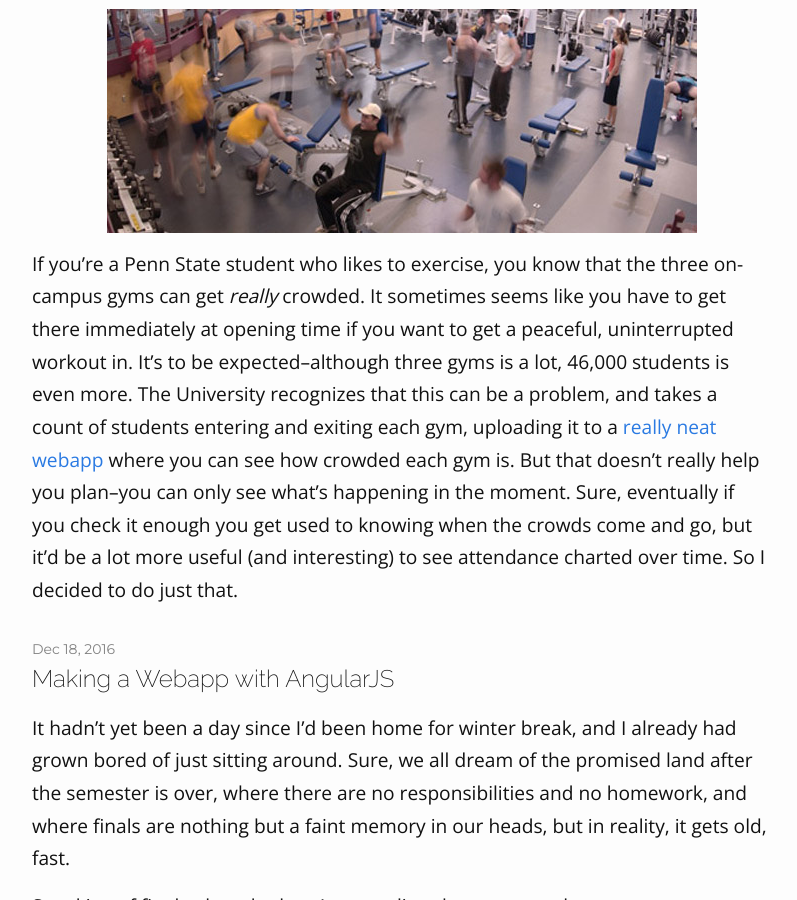
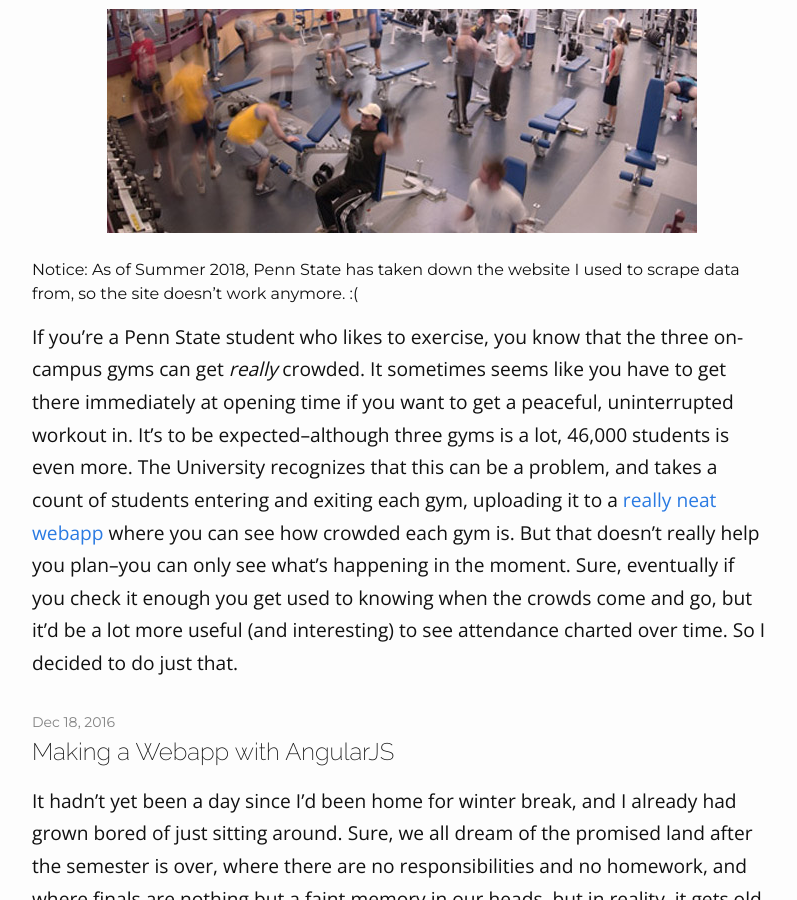
Before and after one commit to bsosnader/sosnader.tk.source, a Jekyll site: the page built from index.html, in a window 1280 px wide and 900 px high, scrolled down 2388 px. Shown: the whole window, without its empty margins (238-1035 px from the left). Built offline with Jekyll 4.4.1, drawn with Linux system fonts in a browser that asks for light colours.

Commit message:
added notice about fitness site

```diff
--- a/_posts/2017-04-13-visualizing-penn-states-gym-attendance.markdown
+++ b/_posts/2017-04-13-visualizing-penn-states-gym-attendance.markdown
@@ -5,6 +5,8 @@ title: "Visualizing Penn State's Daily Gym Attendance"
 ---
 
 ![white building ]({{ baseurl }}/img/posts/gym.jpg)
+
+#### Notice: As of Summer 2018, Penn State has taken down the website I used to scrape data from, so the site doesn't work anymore. :(
 
 If you're a Penn State student who likes to exercise, you know that the three on-campus gyms can get *really* crowded. It sometimes seems like you have to get there immediately at opening time if you want to get a peaceful, uninterrupted workout in. It's to be expected--although three gyms is a lot, 46,000 students is even more. The University recognizes that this can be a problem, and takes a count of students entering and exiting each gym, uploading it to a [really neat webapp](https://studentaffairs.psu.edu/CurrentFitnessAttendance/) where you can see how crowded each gym is. But that doesn't really help you plan--you can only see what's happening in the moment. Sure, eventually if you check it enough you get used to knowing when the crowds come and go, but it'd be a lot more useful (and interesting) to see attendance charted over time. So I decided to do just that.
 <!--more-->
--- a/index.html
+++ b/index.html
@@ -12,8 +12,8 @@ layout: homepage
   <h1><a href="/projects/">Projects</a></h1>
   <div class="grid">
     <div class="col-1-2">
-      <h4 class="center"><a href="https://fitnessdb.tk">Fitness Live Graph</a></h4>
-      <a href="https://fitnessdb.tk"><img src="/img/fitness-min.png" alt="project thumbnail" /></a>
+      <h4 class="center"><a href="http://sosnader.tk/technology/2017/04/13/visualizing-penn-states-gym-attendance.html">Fitness Live Graph</a></h4>
+      <a href="http://sosnader.tk/technology/2017/04/13/visualizing-penn-states-gym-attendance.html"><img src="/img/fitness-min.png" alt="project thumbnail" /></a>
     </div>
     <div class="col-1-2">
       <h4 class="center"><a href="http://bsosnader.github.io/grade-calc">Grade Calculator</a></h4>
```
